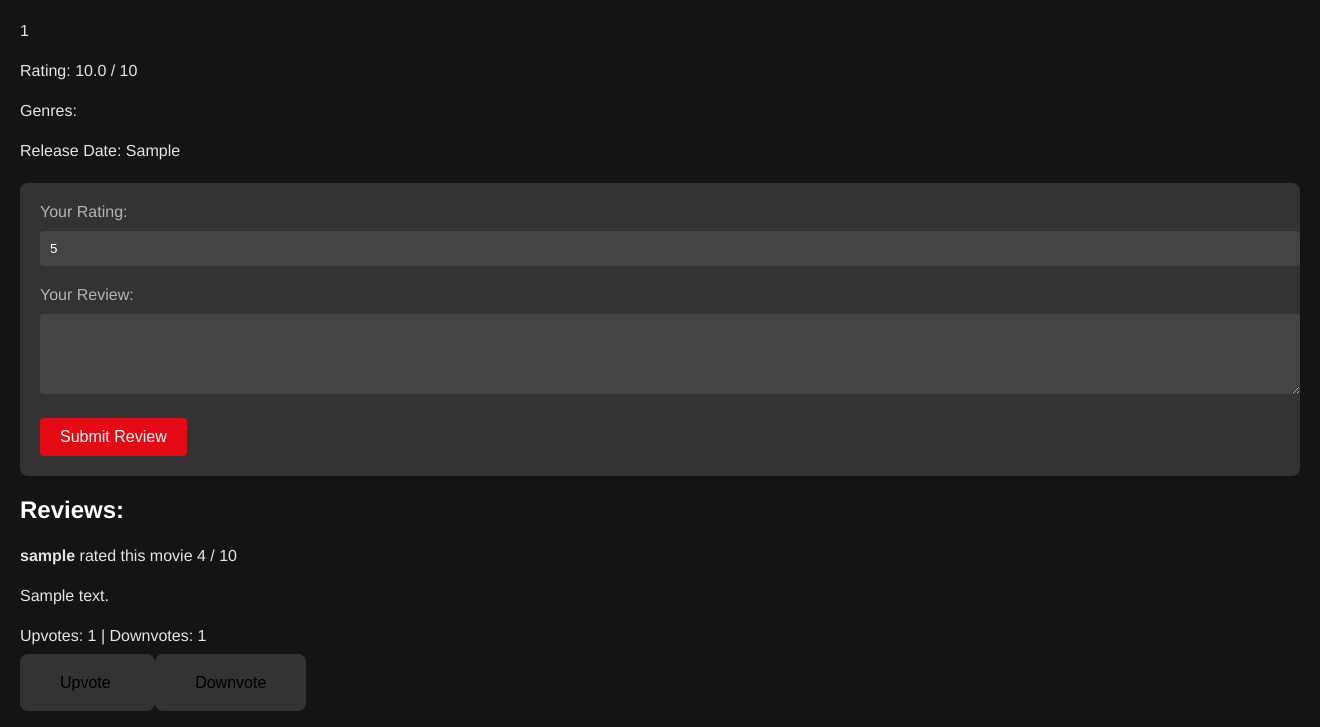
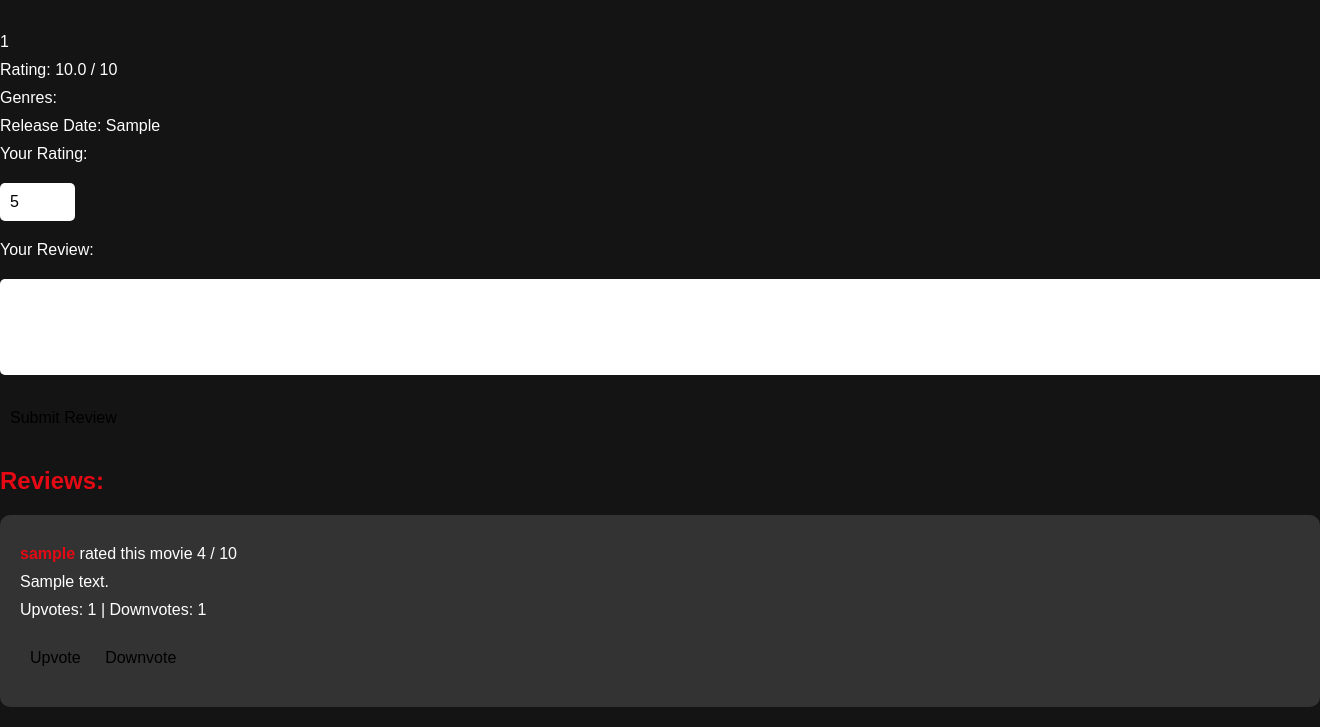
Before and after one commit to dan24-T/Movie-Recommendation-and-Rating-System, a Flask app: page /movie/1/ in a window 1320 px wide; the page is wider, and only the part inside the window is pictured. Shown: the part 531-1258 px from the top of that part. Run offline with Flask 3, Linux system fonts and the light colour scheme; the visitor is signed in with stand-in values (Sample User, id 1); tables that the repository leaves empty hold one stand-in row (values such as "Sample post").

Commit message:
Update movie_details.html

```diff
--- a/templates/movie_details.html
+++ b/templates/movie_details.html
@@ -4,121 +4,92 @@
 {% block head %}
 <title>{{ movie.title }} - Details</title>
 <style>
+/* General Styling */
 body {
-    font-family: 'Helvetica Neue', Arial, sans-serif;
+    font-family: Arial, sans-serif;
     background-color: #141414;
-    color: #e5e5e5;
+    color: #ffffff;
     margin: 0;
-    padding: 20px;
+    padding: 0;
 }
 
 h1, h2 {
-    color: #ffffff;
+    color: #e50914;
 }
 
+/* Movie Details */
 img {
-    border-radius: 8px;
+    margin-bottom: 20px;
 }
 
 p {
-    font-size: 16px;
-    line-height: 1.5;
-}
-
-form {
-    margin-top: 20px;
-    background-color: #333333;
-    padding: 20px;
-    border-radius: 8px;
+    margin: 10px 0;
 }
 
 label {
     display: block;
-    margin-bottom: 10px;
-    color: #b3b3b3;
+    margin: 10px 0;
 }
 
-input[type="number"],
-textarea {
+input, textarea, button {
     width: 100%;
     padding: 10px;
-    margin-bottom: 20px;
+    margin: 10px 0;
     border: none;
-    border-radius: 4px;
-    background-color: #444444;
-    color: #ffffff;
+    border-radius: 5px;
+    font-size: 16px;
 }
 
+input[type="number"] {
+    width: auto;
+}
+
+textarea {
+    resize: vertical;
+}
+
+/* Buttons */
 button {
     background-color: #e50914;
     color: #ffffff;
-    border: none;
-    padding: 10px 20px;
-    border-radius: 4px;
     cursor: pointer;
-    font-size: 16px;
+    transition: background-color 0.2s;
 }
 
 button:hover {
     background-color: #f40612;
 }
 
-a {
+/* Reviews Section */
+div {
+    background-color: #333333;
+    padding: 20px;
+    border-radius: 10px;
+    margin-bottom: 20px;
+}
+
+strong {
     color: #e50914;
 }
 
-a:hover {
-    text-decoration: underline;
+/* Upvote and Downvote Buttons */
+button[type="submit"] {
+    width: auto;
+    display: inline;
+    background-color: transparent;
+    color: black;
+    border: none;
+    cursor: pointer;
+    transition: color 0.2s;
 }
 
-div.review {
-    background-color: #222222;
-    padding: 20px;
-    margin-top: 20px;
-    border-radius: 8px;
-    display: flex;
-    align-items: flex-start;
+button[type="submit"]:hover {
+    color: blue;
 }
 
-div.review img {
-    border-radius: 50%;
-    margin-right: 20px;
-}
-
-div.review-content {
-    flex-grow: 1;
-}
-
-div.review-content strong {
-    font-size: 18px;
-}
-
-div.review-content p {
-    margin: 10px 0;
-}
-
-div.review-actions {
-    display: flex;
-    gap: 10px;
-}
-
-form[id^="upvote-form-"],
-form[id^="downvote-form-"] {
+/* Forms */
+form {
     display: inline;
-}
-
-button[id^="upvote-button-"],
-button[id^="downvote-button-"] {
-    background: none;
-    border: none;
-    color: inherit;
-    cursor: pointer;
-    font-size: 16px;
-}
-
-button[id^="upvote-button-"]:hover,
-button[id^="downvote-button-"]:hover {
-    text-decoration: underline;
 }
 
 </style>
```
